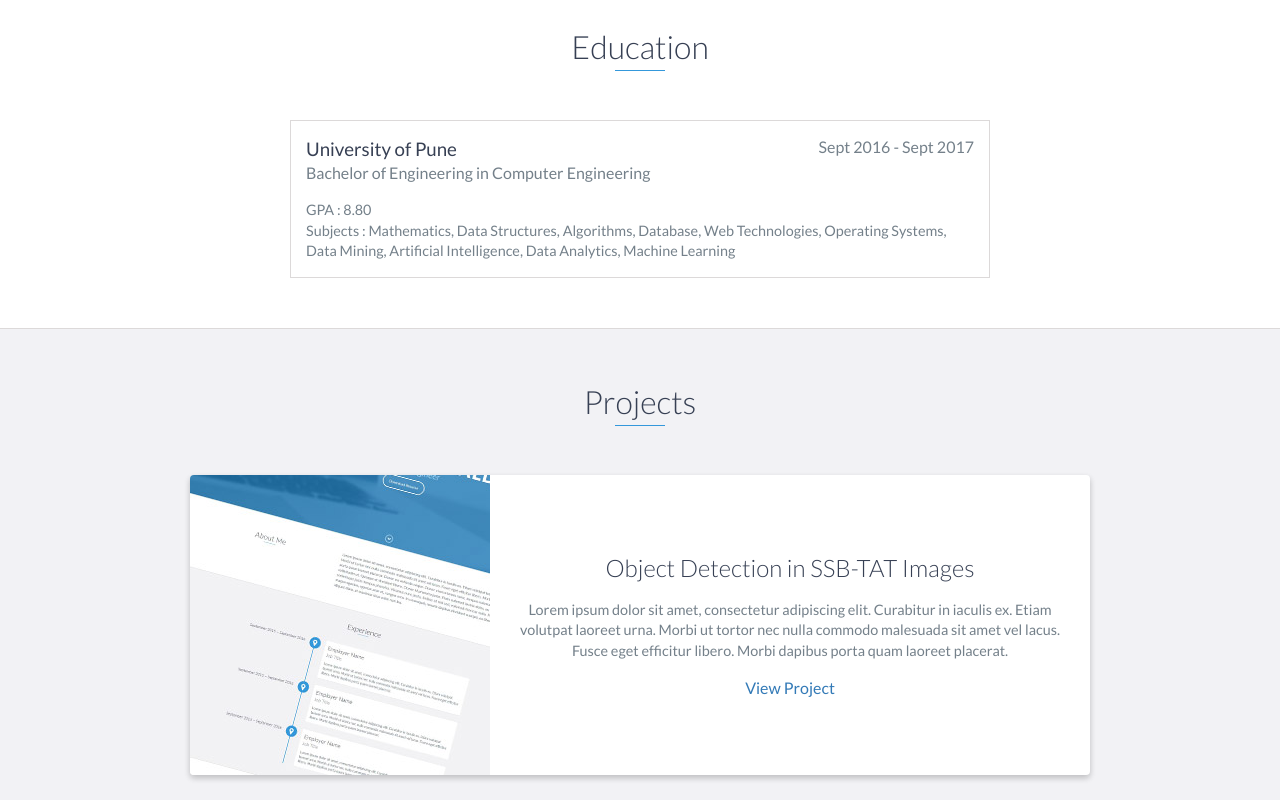
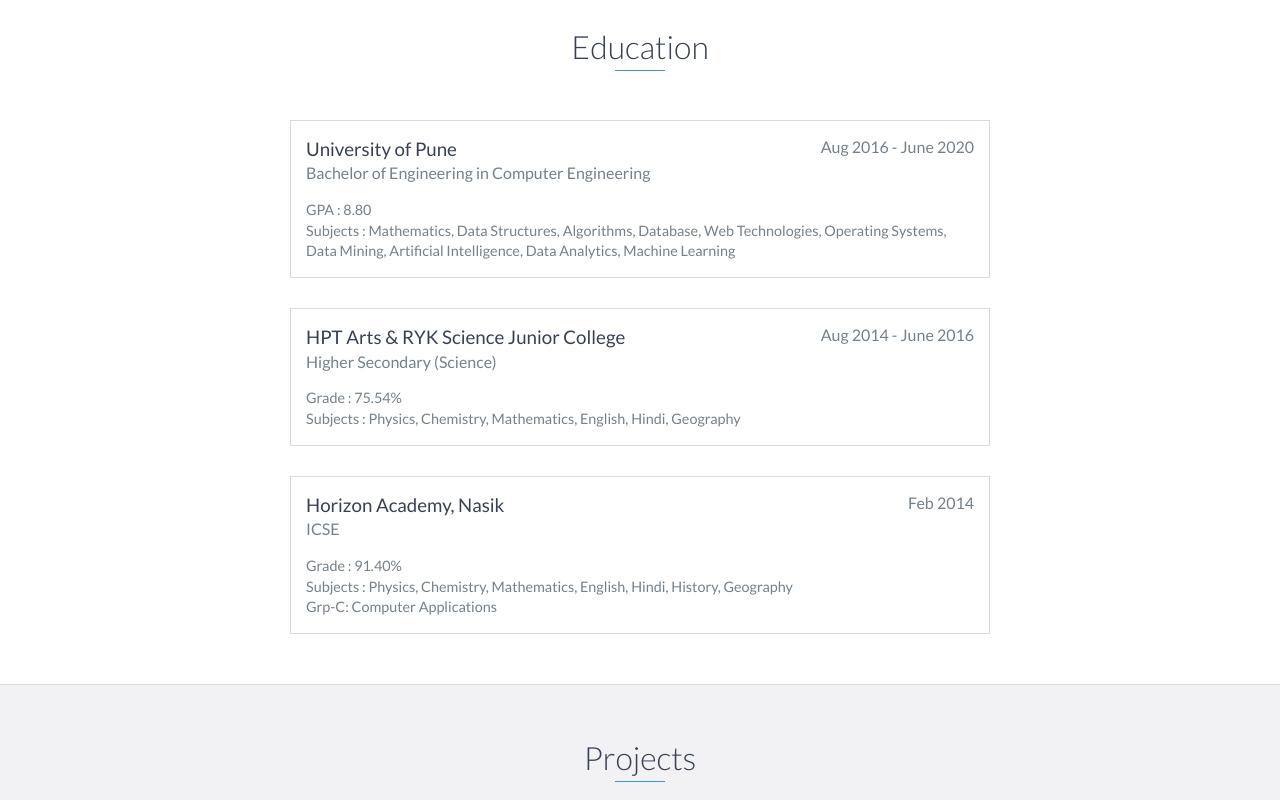
Before and after one commit to i-64/i-64.github.io, a website: page index.html in a window 1280 px wide. Shown: the part 1820-2620 px from the top of the page. Drawn offline with nearby package versions, Linux system fonts and the light colour scheme.

Commit message:
updated competitive coding

```diff
--- a/index.html
+++ b/index.html
@@ -193,7 +193,7 @@
                     <p>I love solving computational problems, here are some achievements :</p>
                     <ul class="compcode-achi">
                       <li><p>Problems Solved : 270+</p></li>
-                      <li><p>Global Rank ABC2019 : 4</p></li>
+                      <li><p>Global Rank DEFI2019 : 12</p></li>
                       <li><p>5 stars : Hackerrank Problem Solving</p></li>
                     </ul>
                   </div>
@@ -264,12 +264,33 @@
         <h2 class="heading">Education</h2>
         <div class="education-block">
             <h3>University of Pune</h3>
-            <span class="education-date">Sept 2016 - Sept 2017</span>
+            <span class="education-date">Aug 2016 - June 2020</span>
             <h4>Bachelor of Engineering in Computer Engineering</h4>
             <p>
                 GPA : 8.80
                 <br>
                 Subjects : Mathematics, Data Structures, Algorithms, Database, Web Technologies, Operating Systems, Data Mining, Artificial Intelligence, Data Analytics, Machine Learning
+            </p>
+        </div>
+        <div class="education-block">
+            <h3>HPT Arts & RYK Science Junior College</h3>
+            <span class="education-date">Aug 2014 - June 2016</span>
+            <h4>Higher Secondary (Science)</h4>
+            <p>
+                Grade : 75.54%
+                <br>
+                Subjects : Physics, Chemistry, Mathematics, English, Hindi, Geography
+            </p>
+        </div>
+        <div class="education-block">
+            <h3>Horizon Academy, Nasik</h3>
+            <span class="education-date">Feb 2014</span>
+            <h4>ICSE</h4>
+            <p>
+                Grade : 91.40%
+                <br>
+                Subjects : Physics, Chemistry, Mathematics, English, Hindi, History, Geography
+                <br>Grp-C: Computer Applications
             </p>
         </div>
         <!-- End .education-block -->
@@ -320,7 +341,7 @@
                     </div>
                     <!-- End .project-image -->
                     <div class="project-info">
-                        <h3>Project Name Here</h3>
+                        <h3>Viberr - A Music Sharing Platform</h3>
                         <p>
                             Lorem ipsum dolor sit amet, consectetur adipiscing elit. Curabitur in iaculis ex. Etiam volutpat laoreet urna. Morbi ut tortor nec nulla commodo malesuada sit amet vel lacus. Fusce eget efficitur libero. Morbi dapibus porta quam laoreet placerat.
                         </p>
```
